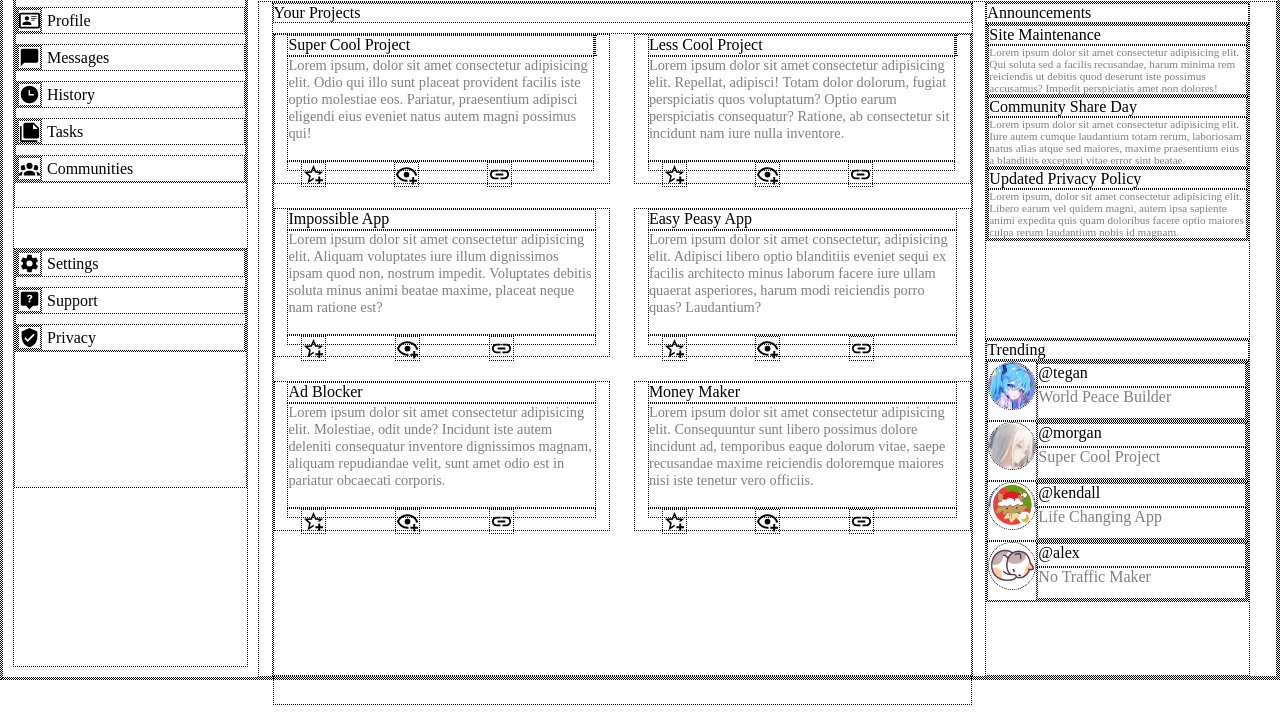
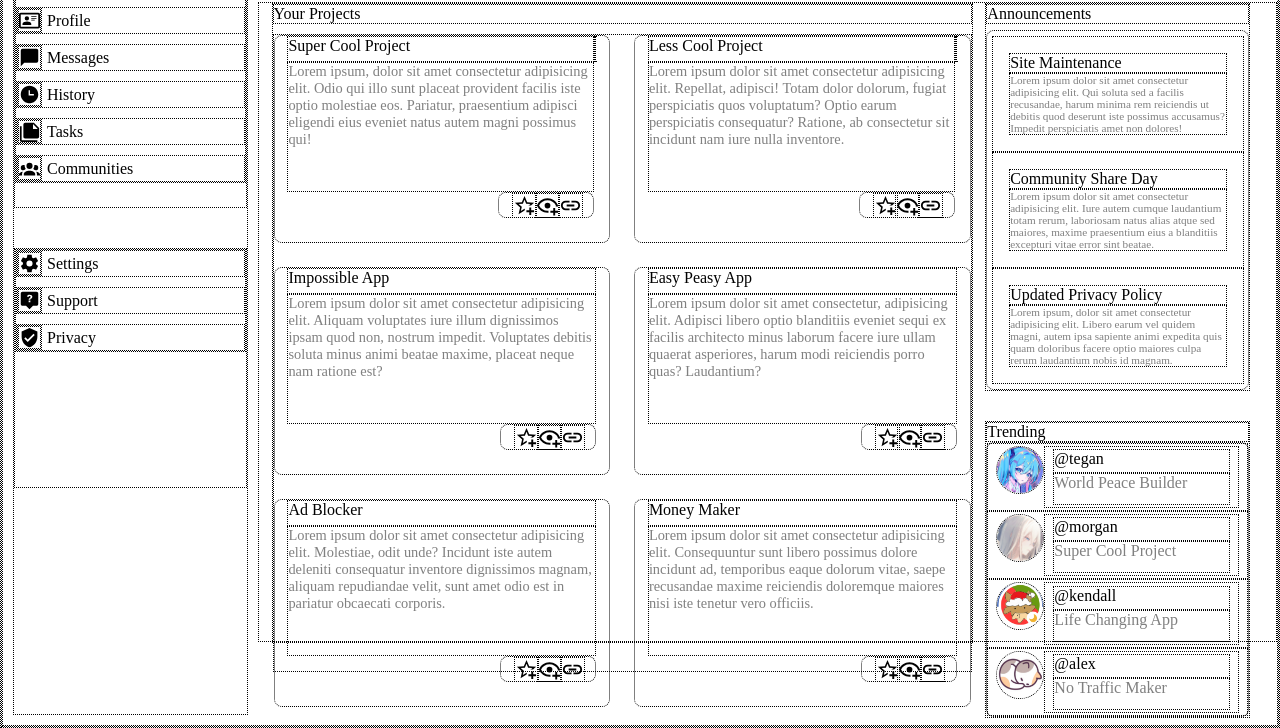
Before and after one commit to yuexiaohuaz/odin-admin-dashboard, a plain HTML site: page index.html in a window 1280 px wide. Shown: the part 156-884 px from the top of the page. Before the commit the page ends 861 px from the top, so only its background shows below. Drawn offline with Linux system fonts and the light colour scheme.

Commit message:
Finished basic layout.

```diff
--- a/styles.css
+++ b/styles.css
@@ -8,7 +8,7 @@
 .container {
     display: grid;
     grid: 0.7fr 4fr / 1fr 4fr;
-    /* height: 100vh; */
+    height: 110vh;
 }
 .logo {
     width: 6.5vh;
@@ -16,7 +16,7 @@
     /* width: 50px;
     height: 50px; */
 }
-.icon, .search-button, .bell, .icons svg  {
+.icon, .search-button, .bell {
     width: clamp(15px, 3.3vh, 25px);
     height: clamp(15px, 3.3vh, 25px);
     /* width: 25px;
@@ -121,14 +121,16 @@
 .main-content {
     grid-area: 2 / 2;
     display: grid;
-    grid: 1fr 1fr / 5fr 2fr;
+    grid: 1fr 1fr 1fr / 5fr 2fr;
     margin-top: 3vh;
-
+    height: 80vh;
+    row-gap: 30px;
 }
 
 .project {
     grid-row: 1 / 5;
     margin: 0 1vw;
+    height: 80vh;
 }
 .projects {
     margin-top: 10px;
@@ -138,10 +140,11 @@
     gap: 3vh;
 }
 .projects div {
-    padding: 0 1vw;
+    padding: 0 1vw 3vh;
     display: grid;
     grid-auto-flow: column;
     grid-template-rows: 1fr 5fr 1fr;
+    border-radius: 8px;
 }
 .p-body, .a-body, .t-body {
     color: gray;
@@ -152,8 +155,10 @@
 }
 .icons {
     display: grid;
-    height: 10px;
+    height: 2.5vh;
+    width: 7.5vw;
     grid-template-columns: repeat(3, calc(100% / 3));
+    margin-left: auto;
 }
 .icons svg:nth-child(2) {
     grid-column: 2 / 3;
@@ -161,14 +166,32 @@
 .icons svg:nth-child(3) {
     grid-column: 3 / 4;
 }
+.icons svg  {
+    width: clamp(20px, 3.3vh, 25px);
+    height: clamp(20px, 3.3vh, 25px);
+}
+
 .a-body {
     font-size: 0.7rem;
 }
+.announcements {
+    padding: 0.3rem;
+    margin-top: 0.8vh;
+    border-radius: 8px;
+}
+.announcements div {
+    padding: 1rem;
+}
+
 .t-body {
     font-size: 1rem;
 }
+.trending {
+    border-radius: 8px;
+}
 .trending div {
     grid-template-columns: 1fr 5fr;
+    padding: 0.13rem 0.5rem;
 }
 .trending > div > div {
     display: grid;
```
